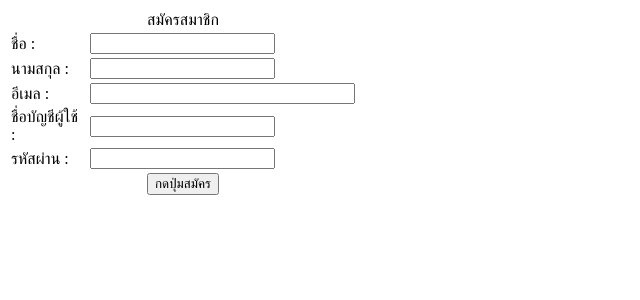
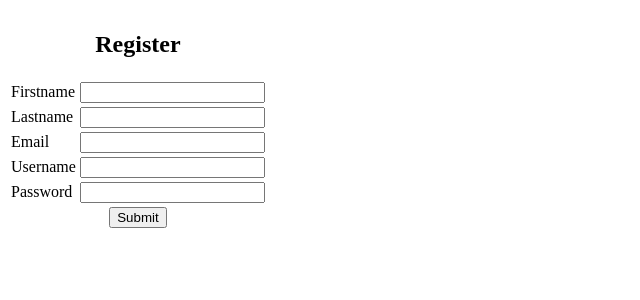
Before and after one commit to kkiattikun/CED59-5902041620067, a Flask app: page / in a window 1280 px wide. Shown: the top 300 px of the page, without its empty margins (0-640 px from the left). Run offline with Flask 2, Linux system fonts and the light colour scheme.

Commit message:
addding assignment7

```diff
--- a/assignment7/main.py
+++ b/assignment7/main.py
@@ -1,19 +1,30 @@
 from flask import Flask, render_template, request
+from wtforms import StringField, PasswordField
+from flask_wtf import FlaskForm
+from wtforms.validators import InputRequired, Length, Email
 
 app = Flask(__name__)
+app.config['SECRET_KEY'] = 'any secret string'
+
+class Form(FlaskForm):
+    fname = StringField("fname", validators=[InputRequired()])
+    lname = StringField("lanme", validators=[InputRequired()])
+    email = StringField("email",  [InputRequired(""), Email("Please enter email is ______@gmail.com")])
+    username = StringField("username", validators=[InputRequired()])
+    password = PasswordField("password", validators=[InputRequired(), Length(min=8, message="Please enter password as size")])
 
 @app.route('/')
-def index():
-    return render_template('form.html')
+def SingUp():
+    form = Form()
+    return render_template('form.html', form=form)
 
-@app.route('/', methods=["post"])
+@app.route('/register', methods=["post"])
 def register():
-    fname = request.form['txt_fname']
-    lname = request.form['txt_lname']
-    email = request.form['txt_email']
-    username = request.form['txt_user']
-    password = request.form['txt_pwd']
-    return (fname+' : '+lname+' : '+email+' : '+username+' : '+password)
+    username = request.form['username']
+    form = Form()
+    if form.validate_on_submit():
+        return "Index Page!! Welcome your are " + username
+    return render_template('form.html', form=form)
 
 if __name__ == '__main__':
-    app.run()
+    app.run(debug=True)
--- a/assignment7/templates/form.html
+++ b/assignment7/templates/form.html
@@ -3,44 +3,46 @@
 <head>
     <meta charset="UTF-8">
     <title>Form</title>
-    <script language="JavaScript">
-        function chk() {
-            password = document.frm.txt_pwd.value ;
-            if(password.length < 8){
-                alert("... รหัสผ่านต้องมี 8 ตัวอักษรขึ้นไป ...");
-                return false ;
-            }
-        }
-    </script>
 </head>
 <body>
-    <form name="frm" method="post" action="/" onsubmit="return chk()">
-        <table width="350">
+<form method="post" action="{{ url_for('register') }}">
+    {{ form.csrf_token }}
+    <table border="0">
         <tr>
-                <td colspan="2" align="center">สมัครสมาชิก</td>
+            <td colspan="2" align="center">
+                <h2>Register</h2>
+            </td>
         </tr>
         <tr>
-                <td>ชื่อ :</td>
-                <td> <input type="text" name="txt_fname"  required> </td>
+            <td>Firstname</td>
+            <td>{{ form.fname }}</td>
         </tr>
         <tr>
-                <td>นามสกุล : </td>
-                <td><input type="text" name="txt_lname" required> </td>
+            <td>Lastname</td>
+            <td>{{ form.lname }}</td>
         </tr>
         <tr>
-                <td>อีเมล :  </td>
-                <td><input type="email" name="txt_email" size="30" required> </td>
+            <td>Email</td>
+            <td>{{ form.email }}</td>
+            {% for error in form.email.errors %}
+             <td><li style="color:red">{{ error }}</li></td>
+            {% endfor %}
         </tr>
         <tr>
-                <td>ชื่อบัญชีผู้ใช้ :</td>
-                <td><input type="text" name="txt_user" required> </td>
+            <td>Username</td>
+            <td>{{ form.username }}</td>
         </tr>
         <tr>
-                <td>รหัสผ่าน :</td>
-                <td> <input type="text" name="txt_pwd" required></td>
+            <td>Password</td>
+            <td>{{ form.password }}</td>
+            {% for error in form.password.errors %}
+             <td><li style="color:red">{{ error }}</li></td>
+            {% endfor %}
         </tr>
-            <tr >
-                <td colspan="2" align="center"><input type="submit" name="btn_SignUp" value="กดปุ่มสมัคร"></td>
+        <tr>
+            <td colspan="2" align="center">
+                <input type="submit" value="Submit"/>
+            </td>
         </tr>
     </table>
 </form>
```
Lines whose indentation alone changed are shown as unchanged.
